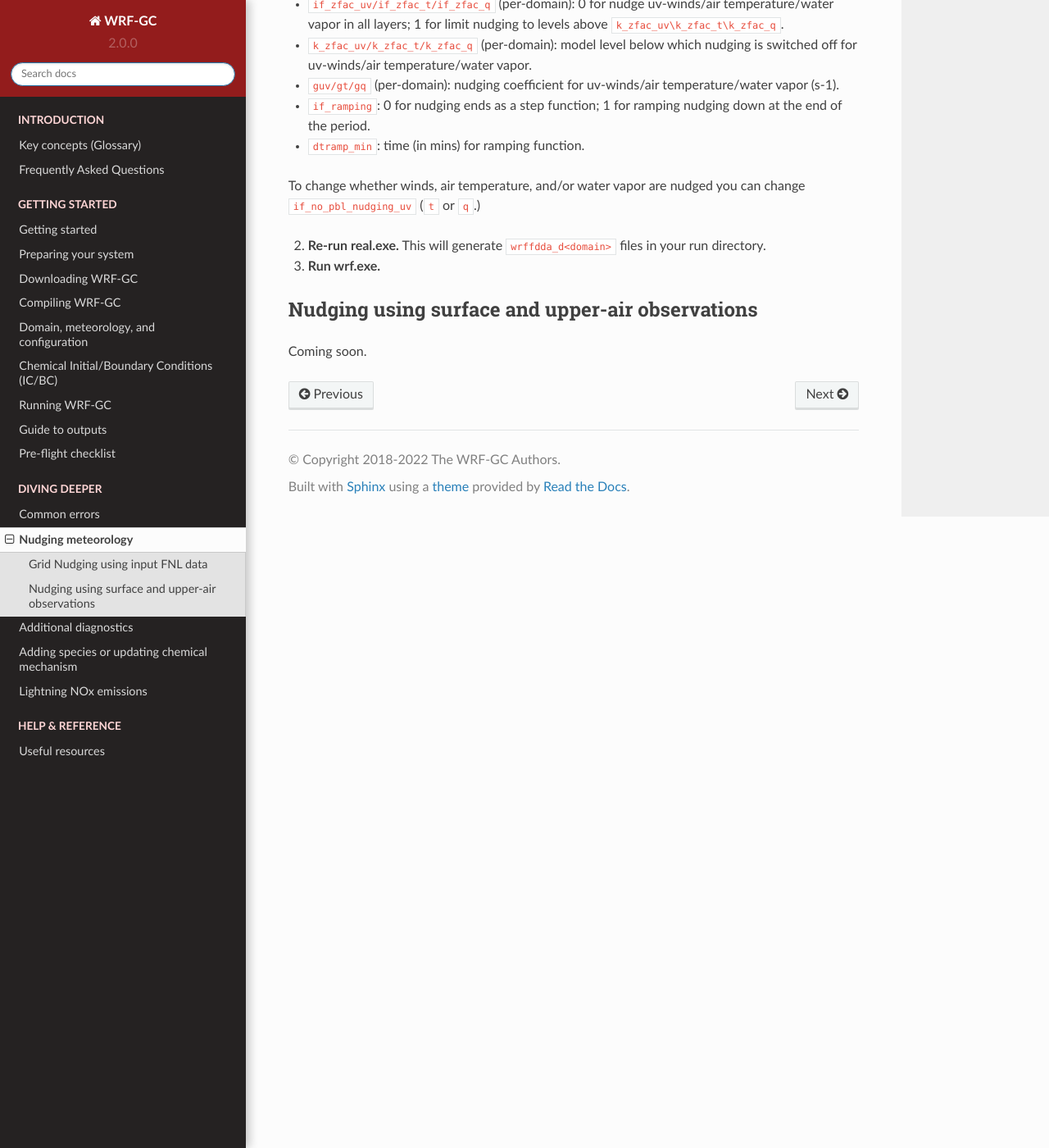
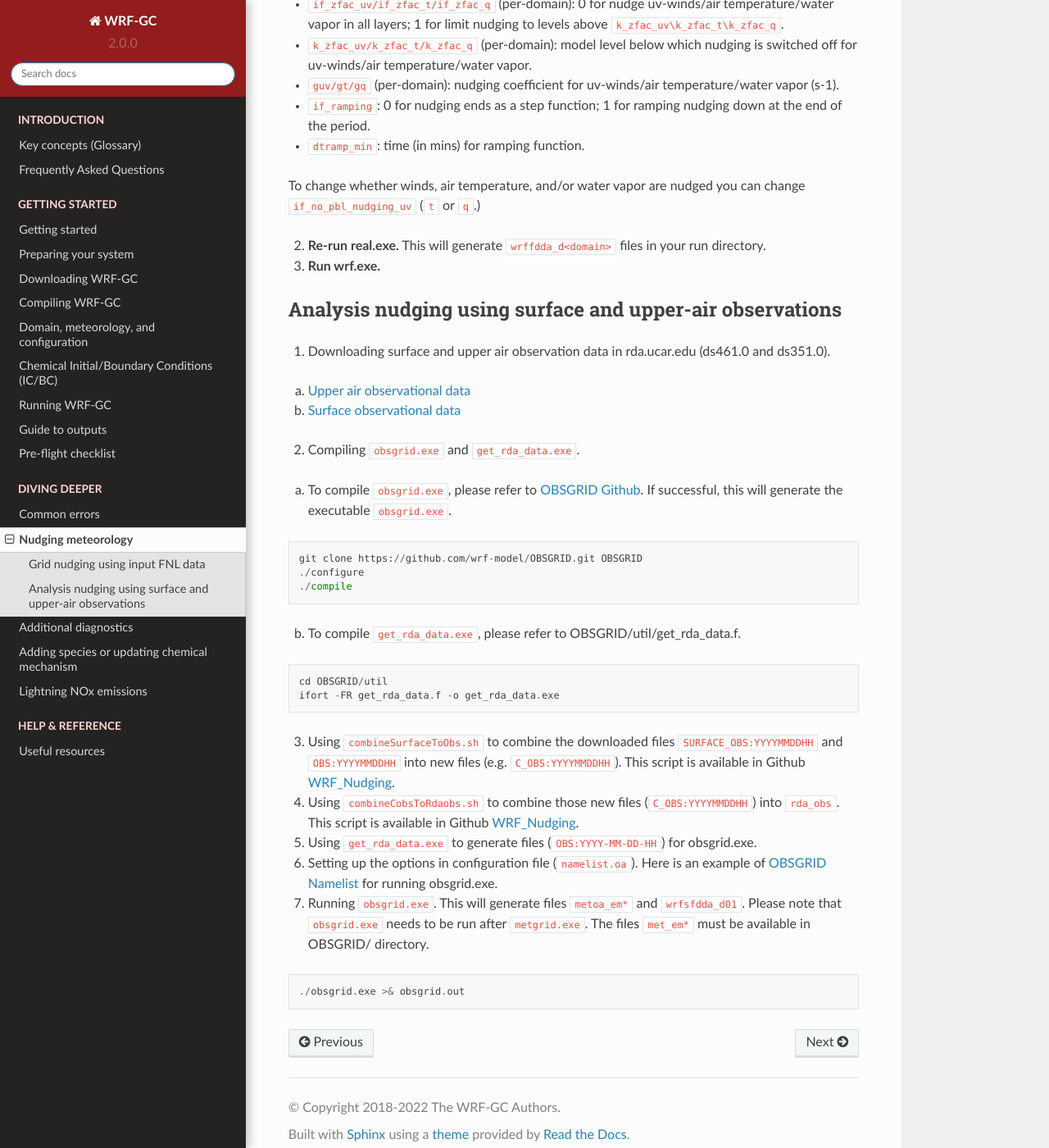
Before and after one commit to WRF-GC/documentation, a Sphinx documentation site: the page built from docs/source/nudging.rst, in a window 1280 px wide and 1400 px high, scrolled down 1058 px. Shown: the whole window at 82% size. Built offline with Sphinx 7.4.7 and the Read the Docs theme 2.0.0, drawn with Linux system fonts in a browser that asks for light colours; some of the changed text lies outside the part shown.

Commit message:
Update nudging.rst

```diff
--- a/docs/source/nudging.rst
+++ b/docs/source/nudging.rst
@@ -3,7 +3,7 @@ Nudging meteorology
 
 This process is WRF-specific but may be useful for your WRF-GC runs. The namelist options described here are also described in `the WRF User's Guide <https://www2.mmm.ucar.edu/wrf/users/docs/user_guide_V3/user_guide_V3.9/users_guide_chap5.htm#Namelist>`_
 
-Grid Nudging using input FNL data
+Grid nudging using input FNL data
 ----------------------------
 
 1. Add the following lines to your ``namelist.input``, into a new section ``&fdda`` as shown below:
@@ -53,7 +53,42 @@ To change whether winds, air temperature, and/or water vapor are nudged you can
 2. **Re-run real.exe.** This will generate ``wrffdda_d<domain>`` files in your run directory.
 3. **Run wrf.exe.**
 
-Nudging using surface and upper-air observations
+Analysis nudging using surface and upper-air observations
 ------------------------------------------------
 
-Coming soon.
+1. Downloading surface and upper air observation data in rda.ucar.edu (ds461.0 and ds351.0).
+
+(a) `Upper air observational data <https://rda.ucar.edu/datasets/ds351.0/#!description>`_
+(b) `Surface observational data <https://rda.ucar.edu/datasets/ds461.0/#!description>`_
+
+2. Compiling ``obsgrid.exe`` and ``get_rda_data.exe``.
+
+(a) To compile ``obsgrid.exe``, please refer to `OBSGRID Github <https://github.com/wrf-model/OBSGRID>`_. If successful, this will generate the executable ``obsgrid.exe``.
+
+.. code-block::
+
+   git clone https://github.com/wrf-model/OBSGRID.git OBSGRID
+   ./configure
+   ./compile
+
+
+(b) To compile ``get_rda_data.exe``, please refer to OBSGRID/util/get_rda_data.f.
+
+.. code-block::
+
+   cd OBSGRID/util
+   ifort -FR get_rda_data.f -o get_rda_data.exe
+
+3. Using ``combineSurfaceToObs.sh`` to combine the downloaded files ``SURFACE_OBS:YYYYMMDDHH`` and ``OBS:YYYYMMDDHH`` into new files (e.g. ``C_OBS:YYYYMMDDHH``). This script is available in Github `WRF_Nudging <https://github.com/fengx7/WRF_Nudging>`_.
+
+4. Using ``combineCobsToRdaobs.sh`` to combine those new files (``C_OBS:YYYYMMDDHH``) into ``rda_obs``. This script is available in Github `WRF_Nudging <https://github.com/fengx7/WRF_Nudging>`_.
+
+5. Using ``get_rda_data.exe`` to generate files (``OBS:YYYY-MM-DD-HH``) for obsgrid.exe.
+
+6. Setting up the options in configuration file (``namelist.oa``). Here is an example of `OBSGRID Namelist <https://github.com/fengx7/WRF_Nudging>`_ for running obsgrid.exe.
+
+7. Running ``obsgrid.exe``. This will generate files ``metoa_em*`` and ``wrfsfdda_d01``. Please note that ``obsgrid.exe`` needs to be run after ``metgrid.exe``. The files ``met_em*`` must be available in OBSGRID/ directory.
+
+.. code-block::
+
+   ./obsgrid.exe >& obsgrid.out
```
